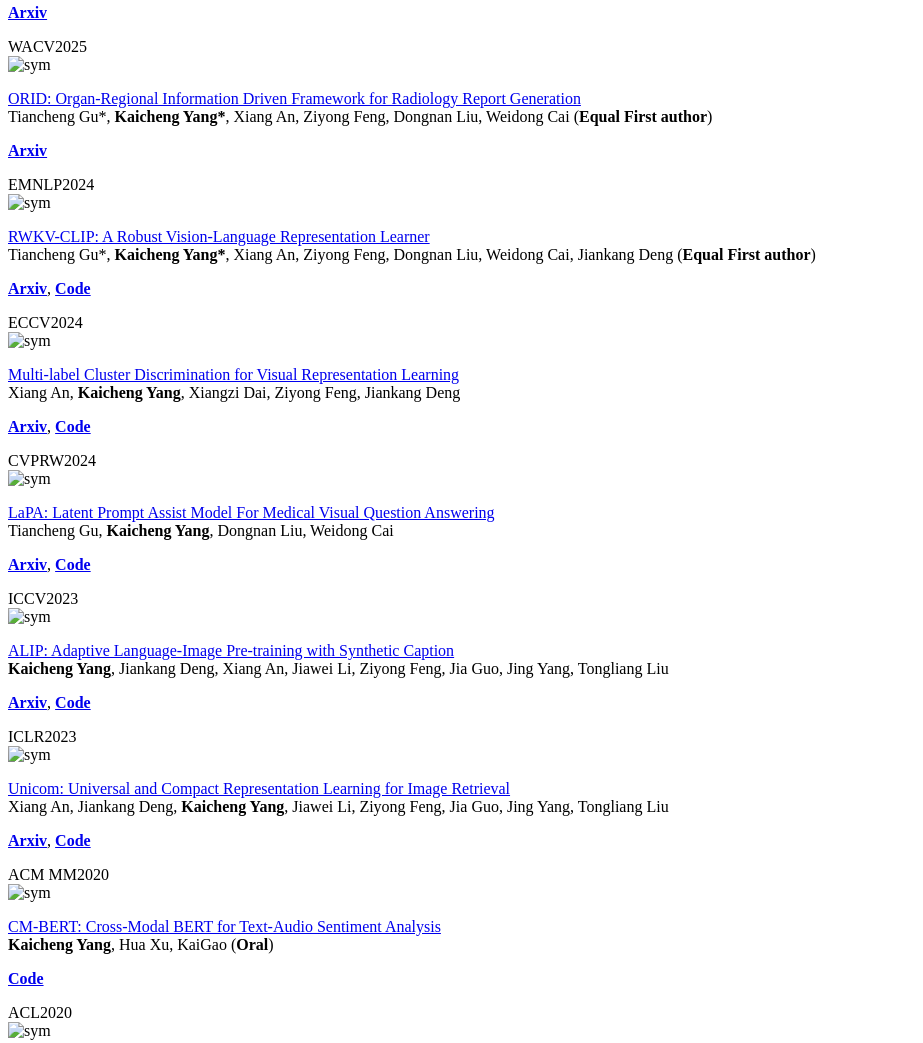
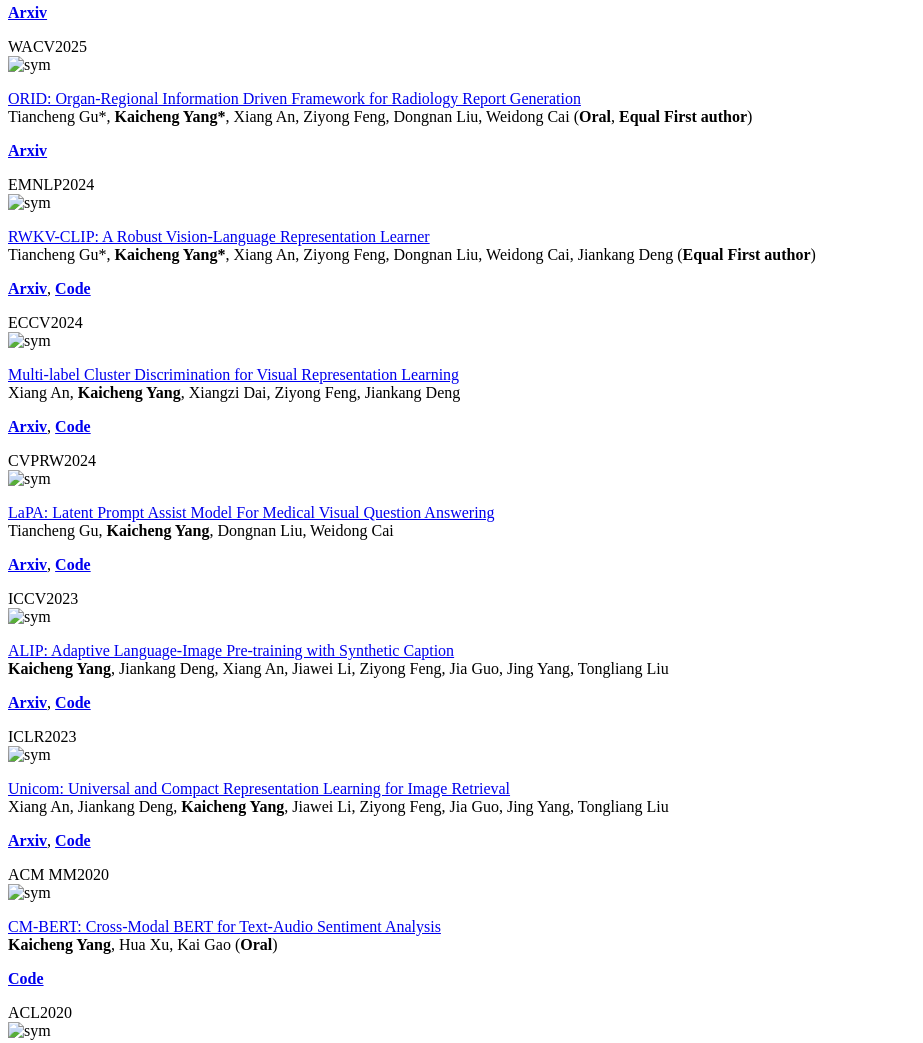
Before and after one commit to Kaicheng-Yang0828/Kaicheng-Yang0828.github.io, a Jekyll site: the page built from _pages/includes/pub.md, in a window 1280 px wide. Shown: the part 554-1597 px from the top of the page, without its empty margins (0-923 px from the left). Built offline with Jekyll 4.4.1, drawn with Linux system fonts in a browser that asks for light colours; our own code applies the rules of GitHub Pages for plain Markdown files.

Commit message:
Update pub.md

```diff
--- a/_pages/includes/pub.md
+++ b/_pages/includes/pub.md
@@ -15,7 +15,7 @@
 
 
 [ORID: Organ-Regional Information Driven Framework for Radiology Report Generation](https://arxiv.org/pdf/2411.13025) \\
-Tiancheng Gu\*, **Kaicheng Yang\***, Xiang An, Ziyong Feng, Dongnan Liu, Weidong Cai (**Equal First author**)
+Tiancheng Gu\*, **Kaicheng Yang\***, Xiang An, Ziyong Feng, Dongnan Liu, Weidong Cai (**Oral**, **Equal First author**)
 
 [**Arxiv**](https://arxiv.org/pdf/2411.13025)
 </div>
@@ -75,7 +75,7 @@ Xiang An, Jiankang Deng, **Kaicheng Yang**, Jiawei Li, Ziyong Feng, Jia Guo, Jin
 <div class='paper-box-text' markdown="1">
 
 [CM-BERT: Cross-Modal BERT for Text-Audio Sentiment Analysis](https://dl.acm.org/doi/10.1145/3394171.3413690) \\
-**Kaicheng Yang**, Hua Xu, KaiGao (**Oral**)
+**Kaicheng Yang**, Hua Xu, Kai Gao (**Oral**)
 
 [**Code**](https://github.com/thuiar/Cross-Modal-BERT)
 </div>
```
